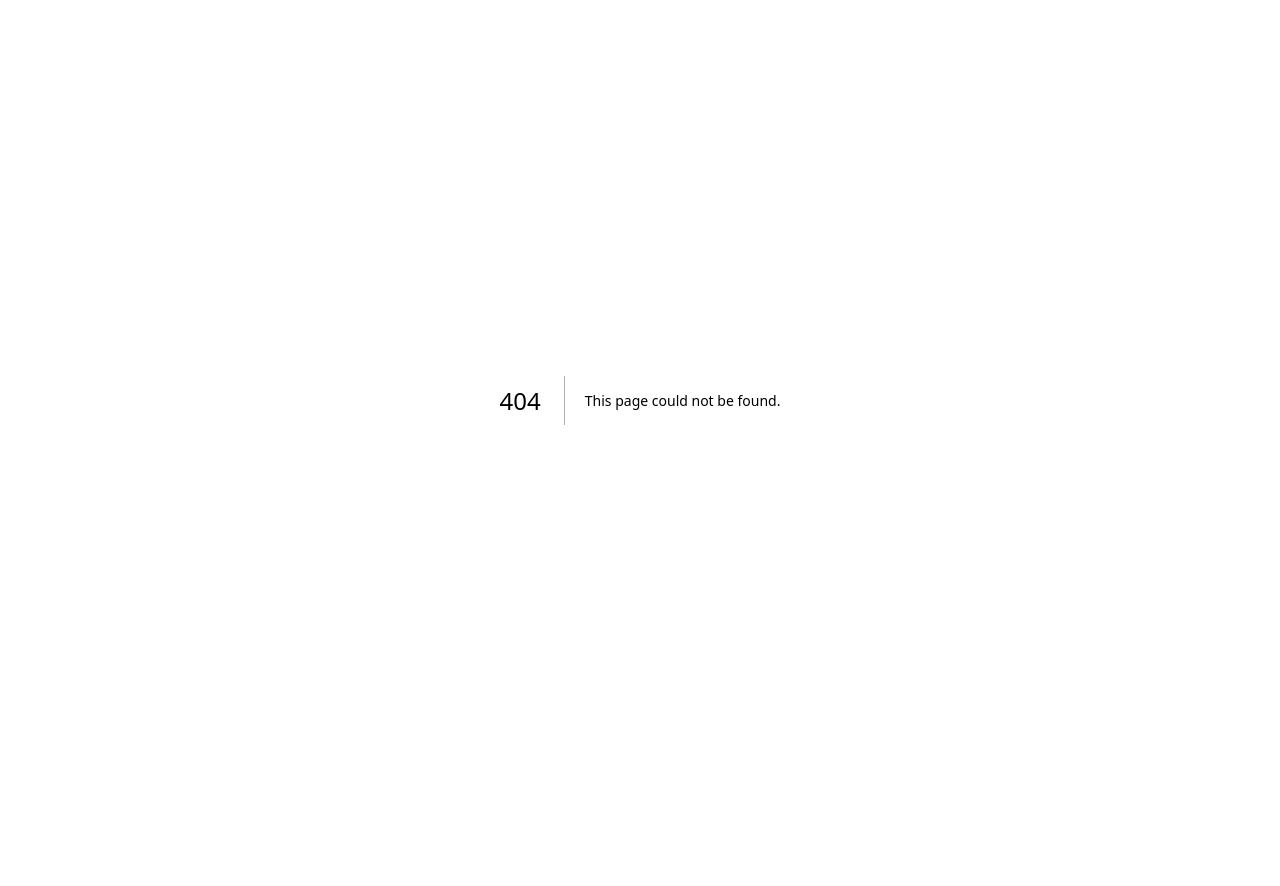
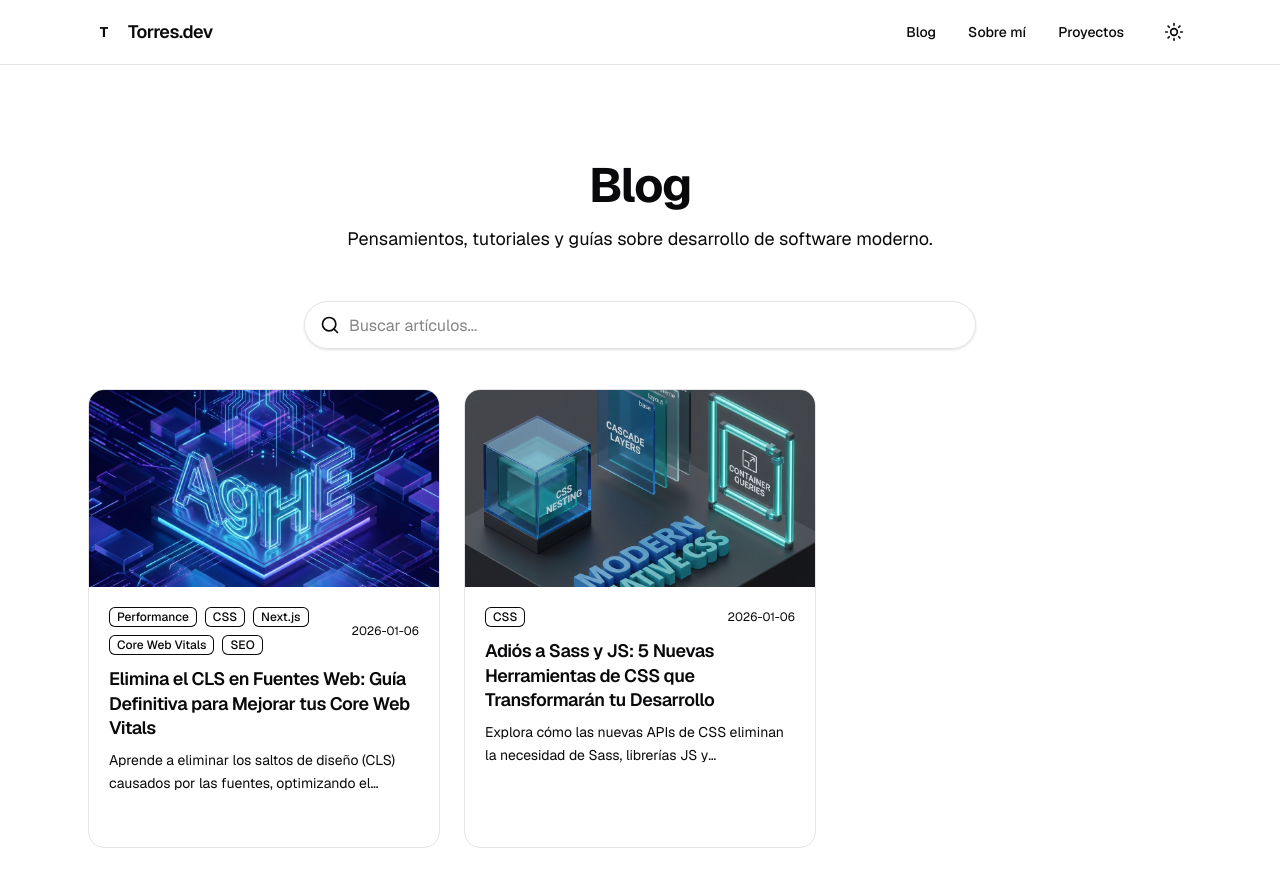
Before and after one commit to torresgol10/itorres.dev, a Next.js app: page /blog in a window 1280 px wide. Before the commit this address had no page. Shown: the top 886 px of the page. Before the commit the page ends 800 px from the top, so only its background shows below. Built offline with nearby package versions, Linux system fonts and the light colour scheme.

Commit message:
feat: implement initial blog functionality with post listing, detail pages, and core components

```diff
--- a/content/posts/css_arquitectura_performance.md
+++ b/content/posts/css_arquitectura_performance.md
@@ -119,7 +119,7 @@ Esta herramienta te da un resumen de alto nivel de tu CSS, incluyendo todas las
 3.  Selecciona **"CSS Overview"** (o "Vista general del CSS").
 4.  Haz clic en el botón **"Capture overview"**.
 
-![Panel CSS Overview mostrando Media Queries](C:/Users/Torres/.gemini/antigravity/brain/43b9bddc-af5c-406e-874d-8bb0a064dada/uploaded_image_1765310014769.png)
+![Panel CSS Overview mostrando Media Queries](/uploaded_image_1765310014769.png)
 
 **¿Qué buscar?**
 En la sección **Media queries**, verás un listado de todos los breakpoints. Si ves breakpoints complejos o redundantes, es una señal de que necesitas organizar mejor tus archivos. Además, te permite ver rápidamente si estás cargando lógica de escritorio en una vista móvil.
--- a/src/app/blog/[slug]/page.tsx
+++ b/src/app/blog/[slug]/page.tsx
@@ -181,7 +181,7 @@ export default async function BlogPost({ params }: { params: Promise<{ slug: str
             <footer className="border-t border-border/40 mt-20">
                 <div className="mx-auto flex max-w-6xl items-center justify-between px-6 py-8">
                     <p className="text-sm text-muted-foreground">
-                        © 2025 Torres. Todos los derechos reservados.
+                        © 2026 Iván Torres. Todos los derechos reservados.
                     </p>
                 </div>
             </footer>
--- /dev/null
+++ b/src/app/blog/page.tsx
@@ -0,0 +1,31 @@
+import { Header } from "@/components/Header";
+import { BlogList } from "@/components/BlogList";
+import { getAllPosts } from "@/lib/posts";
+
+export const metadata = {
+    title: "Blog - Iván Torres",
+    description: "Explora todos mis artículos sobre desarrollo web, react y tecnología.",
+};
+
+export default function BlogPage() {
+    const posts = getAllPosts();
+
+    return (
+        <div className="min-h-screen bg-background antialiased">
+            <Header />
+
+            <main className="mx-auto max-w-6xl px-6 py-16 md:py-24">
+                <div className="mb-12 text-center">
+                    <h1 className="mb-4 text-4xl font-bold tracking-tight text-foreground sm:text-5xl">
+                        Blog
+                    </h1>
+                    <p className="mx-auto max-w-2xl text-lg text-muted-foreground">
+                        Pensamientos, tutoriales y guías sobre desarrollo de software moderno.
+                    </p>
+                </div>
+
+                <BlogList initialPosts={posts} />
+            </main>
+        </div>
+    );
+}
--- a/src/app/page.tsx
+++ b/src/app/page.tsx
@@ -20,7 +20,7 @@ export default function Home() {
 
           <div className="space-y-6">
             <h1 className="text-4xl font-bold tracking-tight sm:text-5xl md:text-6xl">
-              Hola, soy <span className="bg-gradient-to-r from-primary via-primary/80 to-primary/60 bg-clip-text text-transparent">Torres</span>
+              Hola, soy <span className="text-primary">Iván Torres</span>
             </h1>
 
             <p className="max-w-2xl text-lg leading-relaxed text-muted-foreground md:text-xl">
@@ -105,7 +105,7 @@ export default function Home() {
       <footer className="border-t border-border/40">
         <div className="mx-auto flex max-w-5xl items-center justify-between px-6 py-8">
           <p className="text-sm text-muted-foreground">
-            © 2025 Torres. Todos los derechos reservados.
+            © 2026 Iván Torres. Todos los derechos reservados.
           </p>
           <div className="flex items-center gap-6">
             <Link href="/rss" className="text-sm text-muted-foreground hover:text-foreground">
--- /dev/null
+++ b/src/components/BlogList.tsx
@@ -0,0 +1,54 @@
+"use client";
+
+import { useState } from "react";
+import { PostCard } from "./PostCard";
+import { Search } from "lucide-react";
+import { PostMeta } from "@/lib/posts";
+
+interface BlogListProps {
+    initialPosts: PostMeta[];
+}
+
+export function BlogList({ initialPosts }: BlogListProps) {
+    const [searchQuery, setSearchQuery] = useState("");
+
+    const filteredPosts = initialPosts.filter((post) => {
+        const query = searchQuery.toLowerCase();
+        return (
+            post.title.toLowerCase().includes(query) ||
+            post.excerpt.toLowerCase().includes(query) ||
+            post.categories.some((cat) => cat.toLowerCase().includes(query))
+        );
+    });
+
+    return (
+        <div className="space-y-10">
+            {/* Search Input */}
+            <div className="relative mx-auto max-w-2xl">
+                <div className="pointer-events-none absolute inset-y-0 left-0 flex items-center pl-4">
+                    <Search className="h-5 w-5 text-muted-foreground" />
+                </div>
+                <input
+                    type="text"
+                    placeholder="Buscar artículos..."
+                    value={searchQuery}
+                    onChange={(e) => setSearchQuery(e.target.value)}
+                    className="h-12 w-full rounded-full border border-border bg-background pl-11 pr-4 text-foreground shadow-sm transition-all focus:border-primary focus:outline-none focus:ring-2 focus:ring-primary/20"
+                />
+            </div>
+
+            {/* Results */}
+            <div className="grid gap-6 sm:grid-cols-2 lg:grid-cols-3">
+                {filteredPosts.length > 0 ? (
+                    filteredPosts.map((post) => (
+                        <PostCard key={post.slug} {...post} />
+                    ))
+                ) : (
+                    <div className="col-span-full py-12 text-center text-muted-foreground">
+                        <p className="text-lg">No se encontraron artículos para "{searchQuery}"</p>
+                    </div>
+                )}
+            </div>
+        </div>
+    );
+}
--- a/src/components/Header.tsx
+++ b/src/components/Header.tsx
@@ -33,7 +33,7 @@ export function Header({ tocItems }: HeaderProps) {
 
                     <nav className="hidden items-center gap-8 md:flex">
                         <Link
-                            href="/"
+                            href="/blog"
                             className="text-sm font-medium text-foreground transition-colors hover:text-primary"
                         >
                             Blog
@@ -68,7 +68,7 @@ export function Header({ tocItems }: HeaderProps) {
                 <div className="fixed inset-0 top-16 z-40 bg-background md:hidden">
                     <nav className="border-b border-border px-6 py-4">
                         <Link
-                            href="/"
+                            href="/blog"
                             onClick={() => setIsMenuOpen(false)}
                             className="block py-2 text-lg font-medium"
                         >
--- a/src/lib/posts.ts
+++ b/src/lib/posts.ts
@@ -70,7 +70,7 @@ export function getPostBySlug(slug: string): Post | null {
         image: data.image || "",
         imageAlt: data.imageAlt || data.title || "Blog post image",
         author: data.author || {
-            name: "Torres",
+            name: "Iván Torres",
             role: "Software Developer",
             avatar: "https://images.unsplash.com/photo-1472099645785-5658abf4ff4e?w=100&h=100&fit=crop&crop=face",
         },
```
